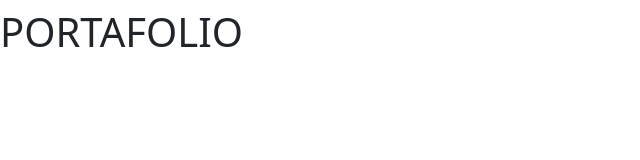
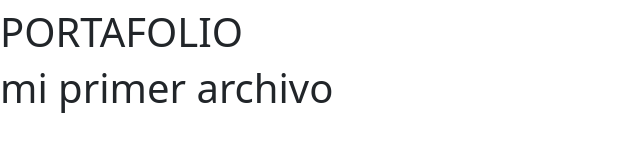
Before and after one commit to jes888/TFJESICATOME, a plain HTML site: page index.html in a window 1280 px wide. Shown: the whole page, without its empty margins (0-640 px from the left). Drawn offline with nearby package versions, Linux system fonts and the light colour scheme.

Commit message:
Update index.html

```diff
--- a/index.html
+++ b/index.html
@@ -12,7 +12,7 @@
 <body>
     <h1></h1>
     <h1> PORTAFOLIO</h1>
-
+    <h1> mi primer archivo <h1>
 
 
     <script src="https://cdn.jsdelivr.net/npm/bootstrap@5.1.3/dist/js/bootstrap.bundle.min.js" integrity="sha384-ka7Sk0Gln4gmtz2MlQnikT1wXgYsOg+OMhuP+IlRH9sENBO0LRn5q+8nbTov4+1p" crossorigin="anonymous"></script>
```
